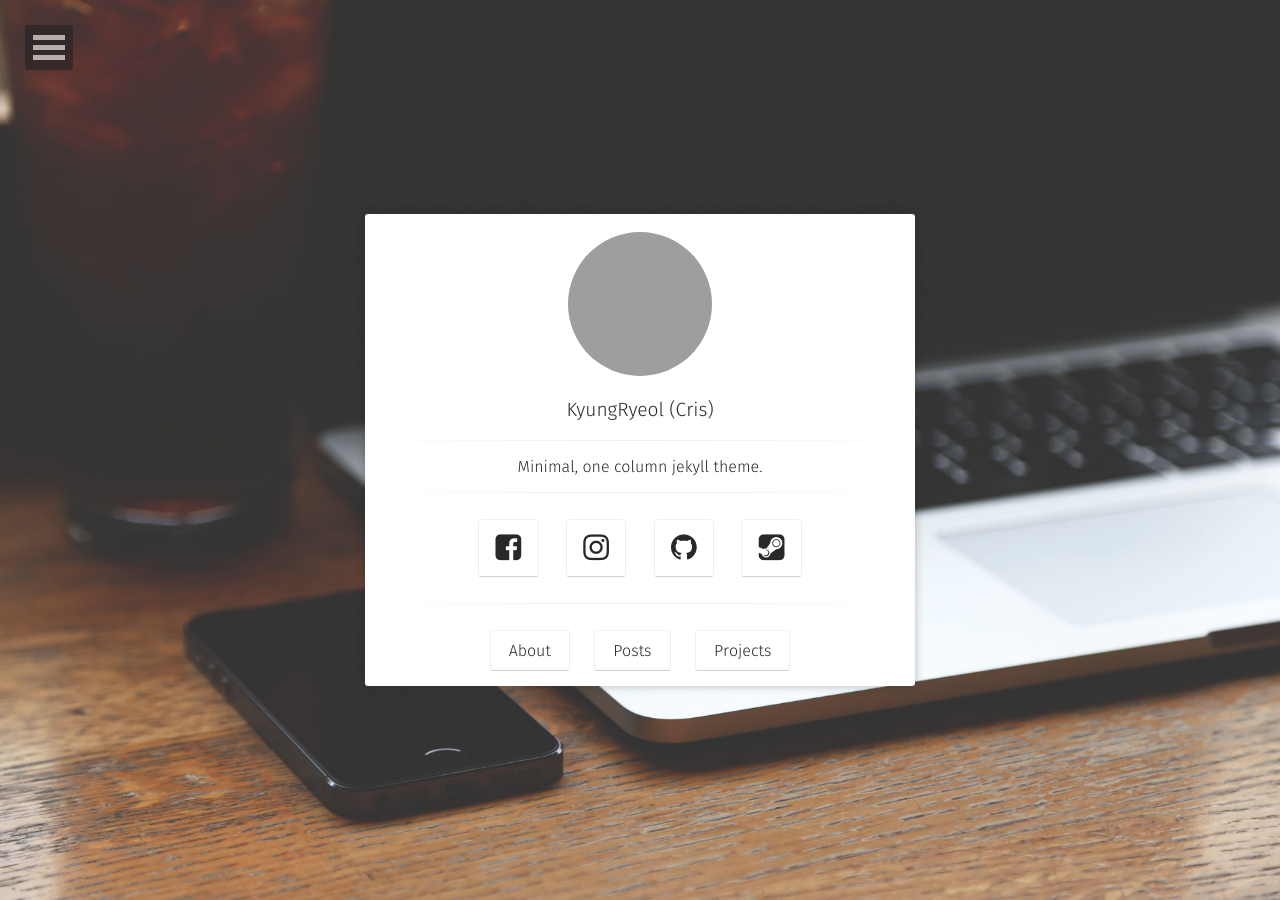
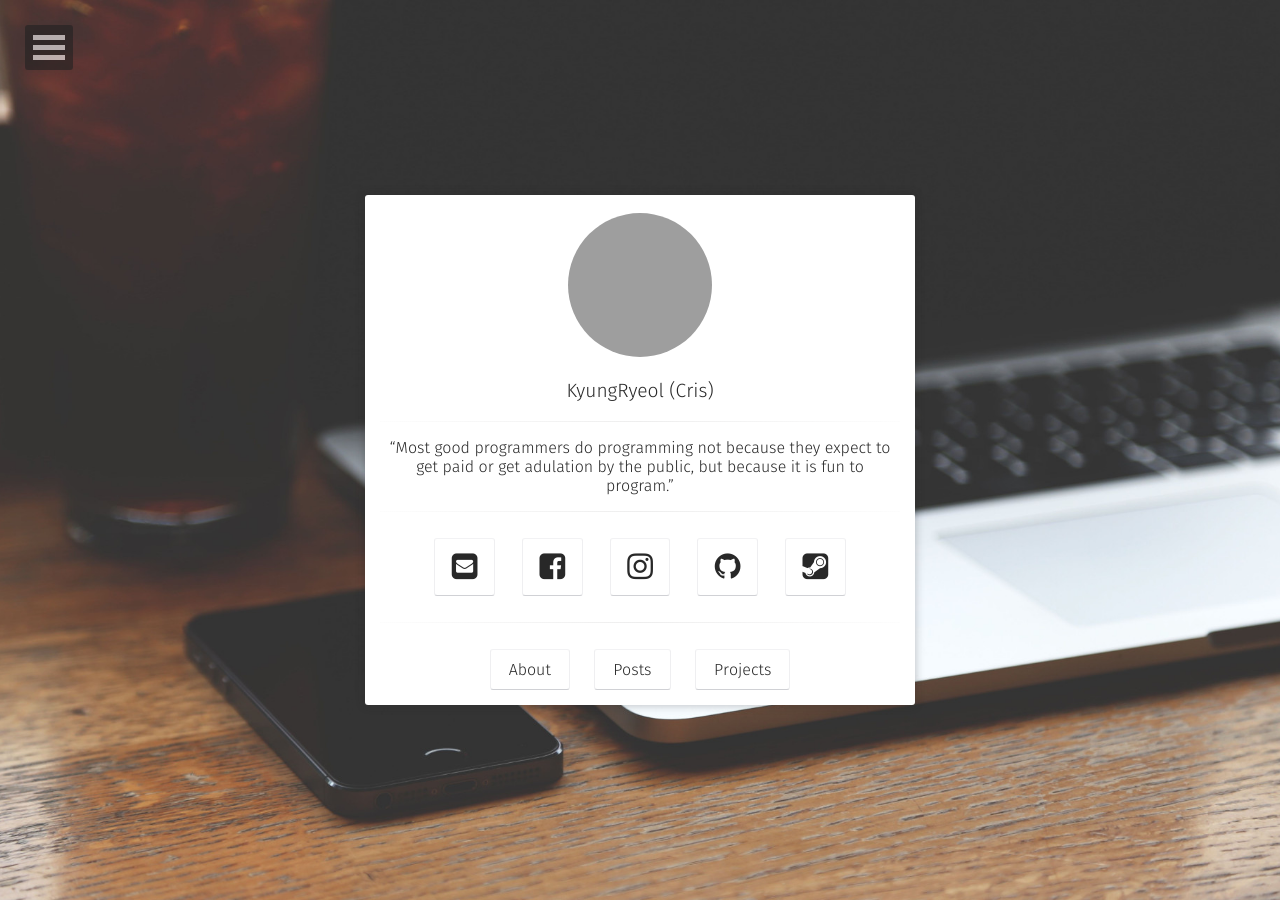
Before and after one commit to KyungRyeol1101/KyungRyeol1101.github.io, a Jekyll site: the page built from index.html, in a window 1280 px wide. Built offline with Jekyll 4.4.1, drawn with Linux system fonts in a browser that asks for light colours; some web fonts are replaced; grey boxes are pictures that could not be loaded.

Commit message:
Update setting

```diff
--- a/_config.yml
+++ b/_config.yml
@@ -1,7 +1,7 @@
 # Site
 title:              KyungRyeol (Cris)
-bio:                'Minimal, one column jekyll theme.'
-description:        "Moon is a minimal, one column jekyll theme for your blog."
+bio:                '“Most good programmers do programming not because they expect to get paid or get adulation by the public, but because it is fun to program.”'
+description:        "간단하게 설명할 수 없으면 제대로 이해하지 못하는 것이다. – 알버트 아인슈타인"
 reading_time:       true
 words_per_minute:   200
 logo:               'https://github.com/KyungRyeol1101.png?size=200'
@@ -37,7 +37,7 @@ google:
   #ad-client:
   #ad-slot:
 #bing-verify:
-#email:
+email:              kr.yoon1101@gmail.com
 #twitter:            username
 facebook:           kyungryeol.yoon
 github-url:         kyungryeol1101
@@ -61,7 +61,7 @@ steam:              kryoon
 #keybase:           username
 #xmpp:              username@server.com
 #hackernews:        username
-web-app-mode: True
+
 # Gems
 gems:
   - jekyll-mentions
```
